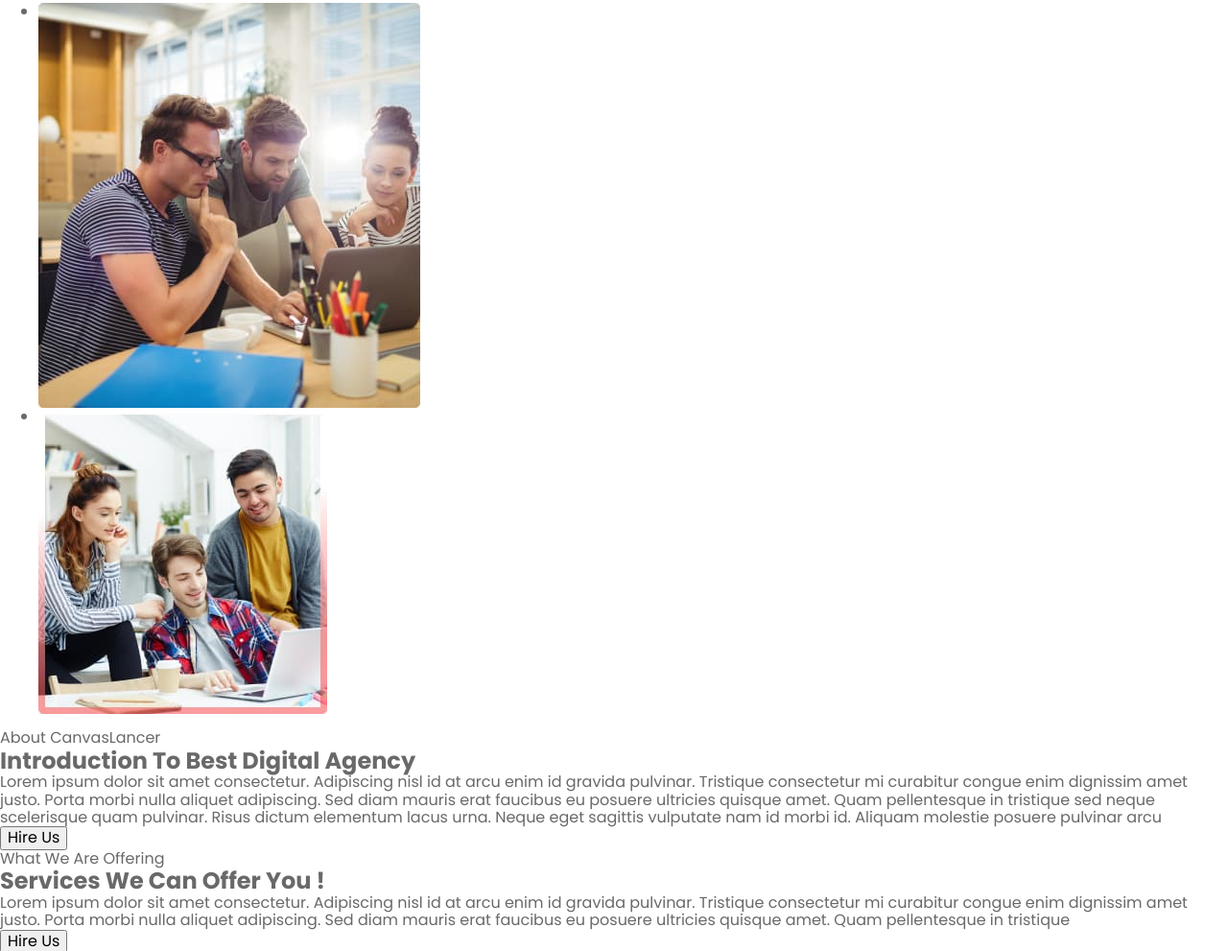
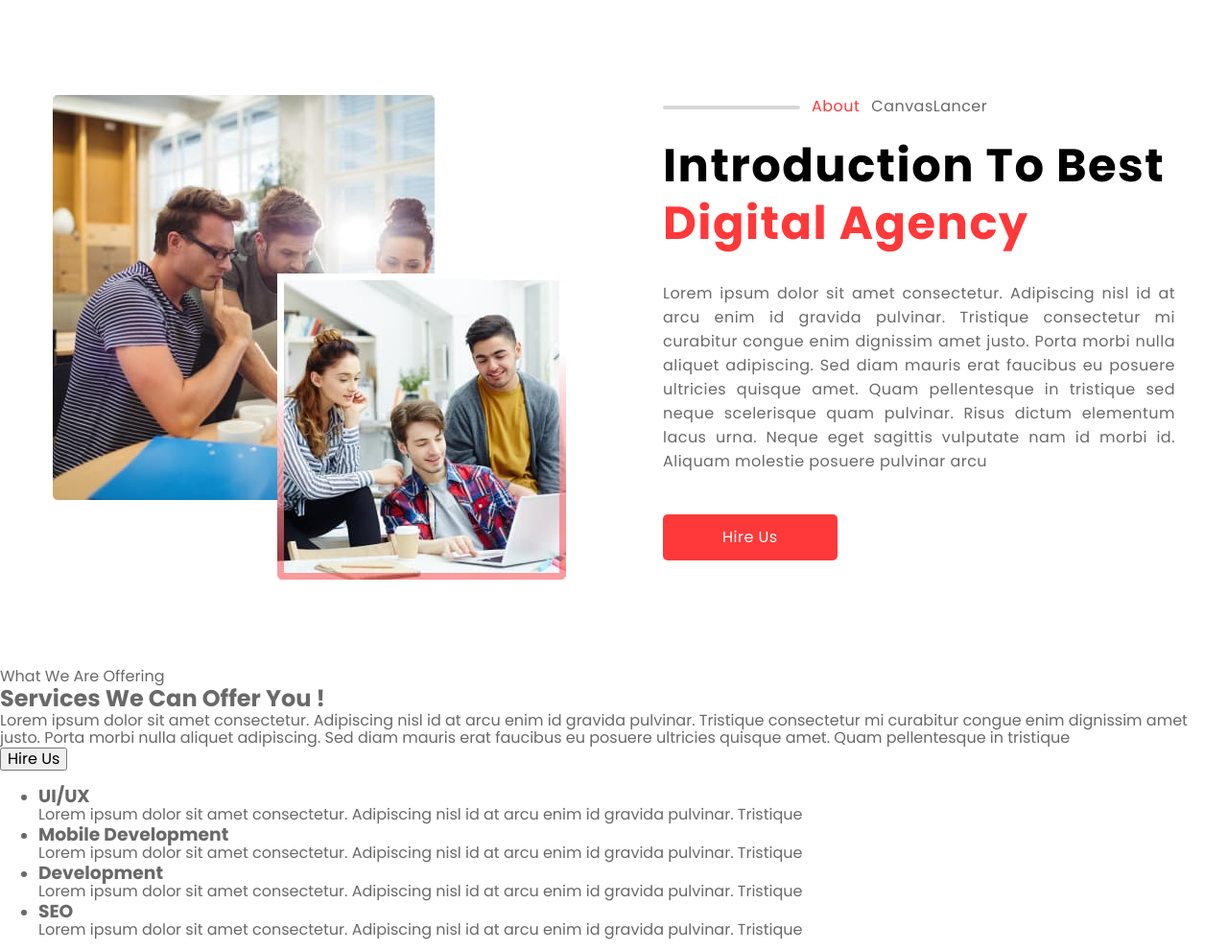
Before and after one commit to Viktoriia-Parpalii/team-project, a plain HTML site: page index.html in a window 1280 px wide. Shown: the part 848-1839 px from the top of the page at 96% size. Drawn offline with nearby package versions, Linux system fonts and the light colour scheme.

Commit message:
added-about-slyles

```diff
--- a/css/styles.css
+++ b/css/styles.css
@@ -5,40 +5,48 @@
   --color-light-red: #333335;
   --color-light-black: #696969;
   --body-color: #fff;
+  --title-color: #000000;
+  --line-color: #d8d8d8;
 }
 
-body{
- font-family: 'Poppins', sans-serif;
+body {
+  font-family: "Poppins", sans-serif;
   color: var(--color-light-black);
   background-color: var(--body-color);
 }
 
-h1,h2,h3,h4,h5,h6,p{
+h1,
+h2,
+h3,
+h4,
+h5,
+h6,
+p {
   margin: 0;
 }
 
-.list{
+.list {
   list-style: none;
   margin: 0;
   padding-left: 0;
 }
 
-.link{
+.link {
   text-decoration: none;
 }
 
-button{
+button {
   font-family: inherit;
   cursor: pointer;
 }
 
-img{
+img {
   display: block;
   max-width: 100%;
   height: auto;
 }
 
-.container{
+.container {
   width: 1200px;
   padding-left: 15px;
   padding-right: 15px;
@@ -57,10 +65,10 @@ img{
 }
 
 .header-logo {
-    font-family: 'Inter';
+  font-family: "Inter";
   font-weight: 600;
   font-size: 24px;
-    line-height: calc(29/24);
+  line-height: calc(29 / 24);
   color: var(--body-color);
   display: flex;
   align-items: center;
@@ -68,7 +76,7 @@ img{
 
 .nav-link {
   font-size: 16px;
-    line-height: calc(24/16);
+  line-height: calc(24 / 16);
   letter-spacing: 0.03em;
   color: var(--body-color);
   padding: 36px 0;
@@ -77,7 +85,7 @@ img{
 
 .header-button {
   font-size: 16px;
-    line-height: calc(24/16);
+  line-height: calc(24 / 16);
   letter-spacing: 0.03em;
   color: var(--body-color);
   background: var(--color-main-red);
@@ -117,19 +125,17 @@ width: 790px;
   text-align: center;
   margin-right: auto;
   margin-left: auto;
-
 }
 .hero-descr {
   font-size: 16px;
   line-height: 1.5;
   text-align: center;
   letter-spacing: 0.03em;
-color:var(--body-color);
+  color: var(--body-color);
   margin-bottom: 30px;
   width: 786px;
   margin-left: auto;
   margin-right: auto;
-
 }
 .hero-btn {
   font-size: 16px;
@@ -154,3 +160,76 @@ border-radius: 5px;
     margin-right: auto; */
   justify-content: center;
 }
+
+/* ====================  About us  ====================== */
+
+.about-us {
+  padding: 112px 0;
+}
+
+.about-container {
+  display: flex;
+  justify-content: space-between;
+}
+
+.about-list {
+  position: relative;
+}
+.position-img {
+  position: absolute;
+  top: 186px;
+  left: 234px;
+}
+
+.about-introduction {
+  width: 534px;
+}
+
+.about-subtitle {
+  font-size: 16px;
+  line-height: 1.56;
+  text-align: justify;
+  letter-spacing: 0.03em;
+  display: flex;
+  align-items: center;
+  gap: 12px;
+  margin-bottom: 19px;
+}
+
+.about-subtitle::before {
+  content: "";
+  width: 143px;
+  height: 1px;
+  border-radius: 4px;
+  border: 2px solid var(--line-color);
+}
+
+.about-title {
+  font-size: 48px;
+  line-height: 1.25;
+  letter-spacing: 0.03em;
+  color: var(--title-color);
+  margin-bottom: 31px;
+}
+
+.about-text {
+  font-size: 16px;
+  line-height: 1.56;
+  text-align: justify;
+  letter-spacing: 0.03em;
+  margin-bottom: 42px;
+}
+
+.about-btn {
+  font-size: 16px;
+  line-height: 1.5;
+  text-align: center;
+  letter-spacing: 0.03em;
+  color: var(--body-color);
+  background: var(--color-main-red);
+  padding: 12px 62px;
+  border: none;
+  border-radius: 5px;
+}
+
+/* ====================  /About us  ====================== */
--- a/index.html
+++ b/index.html
@@ -5,11 +5,17 @@
     <meta http-equiv="X-UA-Compatible" content="IE=edge" />
     <meta name="viewport" content="width=device-width, initial-scale=1.0" />
     <title>Canvas Lancer</title>
-    <link rel="preconnect" href="https://fonts.googleapis.com">
-<link rel="preconnect" href="https://fonts.gstatic.com" crossorigin>
-<link href="https://fonts.googleapis.com/css2?family=Inter:wght@500;600&family=Poppins:wght@300;400;700&display=swap" rel="stylesheet">
-<link rel="stylesheet" href="https://cdn.jsdelivr.net/npm/modern-normalize@1.1.0/modern-normalize.min.css">
-<link rel="stylesheet" href="./css/styles.css">
+    <link rel="preconnect" href="https://fonts.googleapis.com" />
+    <link rel="preconnect" href="https://fonts.gstatic.com" crossorigin />
+    <link
+      href="https://fonts.googleapis.com/css2?family=Inter:wght@500;600&family=Poppins:wght@300;400;700&display=swap"
+      rel="stylesheet"
+    />
+    <link
+      rel="stylesheet"
+      href="https://cdn.jsdelivr.net/npm/modern-normalize@1.1.0/modern-normalize.min.css"
+    />
+    <link rel="stylesheet" href="./css/styles.css" />
   </head>
   <body>
     <header class="header">
@@ -21,11 +27,21 @@
         >
         <nav class="nav">
           <ul class="nav-list list">
-          <li class="nav-items"><a class="nav-link link" href="./index.html">Home</a></li>
-          <li class="nav-items"><a class="nav-link link" href="#about">About Us</a></li>
-          <li class="nav-items"><a class="nav-link link" href="#services">Services</a></li>
-          <li class="nav-items"><a class="nav-link link" href="#portfolio">Portfolio</a></li>
-          <li class="nav-items"><a class="nav-link link" href="#customers">Testimonials</a></li>
+            <li class="nav-items">
+              <a class="nav-link link" href="./index.html">Home</a>
+            </li>
+            <li class="nav-items">
+              <a class="nav-link link" href="#about">About Us</a>
+            </li>
+            <li class="nav-items">
+              <a class="nav-link link" href="#services">Services</a>
+            </li>
+            <li class="nav-items">
+              <a class="nav-link link" href="#portfolio">Portfolio</a>
+            </li>
+            <li class="nav-items">
+              <a class="nav-link link" href="#customers">Testimonials</a>
+            </li>
             <li class="nav-items"><a class="nav-link link" href="">Faqs</a></li>
           </ul>
         </nav>
@@ -35,7 +51,9 @@
     <main>
       <section class="hero">
         <div class="container">
-          <p class="hero-subtitle">Welcome To <span class="subtitle-span" >Canavas Lancer</span></p>
+          <p class="hero-subtitle">
+            Welcome To <span class="subtitle-span">Canavas Lancer</span>
+          </p>
           <h1 class="hero-title">Designing the Future with Canvas Lancer</h1>
           <p class="hero-descr">
             Lorem ipsum dolor sit amet consectetur. Aliquam quisque cursus proin
@@ -47,26 +65,30 @@
               <button class="hero-btn" type="button">Hire Us</button>
             </li>
             <li>
-              <button class="hero-btn secondary-btn" type="button">View Portfolio</button>
+              <button class="hero-btn secondary-btn" type="button">
+                View Portfolio
+              </button>
             </li>
           </ul>
         </div>
-
       </section>
 
       <!-- About us -->
-      <section id="about">
-        <ul>
-          <li>
+      <section class="about-us" id="about">
+        <div class="container about-container">
+          <ul class="about-list list">
+            <li class="about-item">
               <img
+                class="about-img"
                 width="398"
                 height="422"
                 src="./img/about-us/img-1.jpg"
                 alt="people"
               />
             </li>
-          <li>
+            <li class="about-item">
               <img
+                class="about-img position-img"
                 width="301"
                 height="319"
                 src="./img/about-us/img-2.jpg"
@@ -74,18 +96,27 @@
               />
             </li>
           </ul>
-        <p>About CanvasLancer</p>
-        <h2>Introduction To Best Digital Agency</h2>
-        <p>
+          <div class="about-introduction">
+            <p class="about-subtitle">
+              <span class="subtitle-span">About</span> CanvasLancer
+            </p>
+            <h2 class="about-title">
+              Introduction To Best
+              <span class="subtitle-span">Digital Agency </span>
+            </h2>
+            <p class="about-text">
               Lorem ipsum dolor sit amet consectetur. Adipiscing nisl id at arcu
-          enim id gravida pulvinar. Tristique consectetur mi curabitur congue
-          enim dignissim amet justo. Porta morbi nulla aliquet adipiscing. Sed
-          diam mauris erat faucibus eu posuere ultricies quisque amet. Quam
-          pellentesque in tristique sed neque scelerisque quam pulvinar. Risus
-          dictum elementum lacus urna. Neque eget sagittis vulputate nam id
-          morbi id. Aliquam molestie posuere pulvinar arcu
+              enim id gravida pulvinar. Tristique consectetur mi curabitur
+              congue enim dignissim amet justo. Porta morbi nulla aliquet
+              adipiscing. Sed diam mauris erat faucibus eu posuere ultricies
+              quisque amet. Quam pellentesque in tristique sed neque scelerisque
+              quam pulvinar. Risus dictum elementum lacus urna. Neque eget
+              sagittis vulputate nam id morbi id. Aliquam molestie posuere
+              pulvinar arcu
             </p>
-        <button type="button">Hire Us</button>
+            <button class="about-btn" type="button">Hire Us</button>
+          </div>
+        </div>
       </section>
       <!-- Services -->
       <section id="services">
@@ -175,15 +206,24 @@
         <ul>
           <li>
             <h2>Name Here</h2>
-            <p>Lorem ipsum dolor sit amet consectetur. Nisi ullamcorper tincidunt odio arcu id praesent vitae. Facilisis vitae fringilla donec</p>
+            <p>
+              Lorem ipsum dolor sit amet consectetur. Nisi ullamcorper tincidunt
+              odio arcu id praesent vitae. Facilisis vitae fringilla donec
+            </p>
           </li>
           <li>
             <h2>Name Here</h2>
-            <p>Lorem ipsum dolor sit amet consectetur. Nisi ullamcorper tincidunt odio arcu id praesent vitae. Facilisis vitae fringilla donec</p>
+            <p>
+              Lorem ipsum dolor sit amet consectetur. Nisi ullamcorper tincidunt
+              odio arcu id praesent vitae. Facilisis vitae fringilla donec
+            </p>
           </li>
           <li>
             <h2>Name Here</h2>
-            <p>Lorem ipsum dolor sit amet consectetur. Nisi ullamcorper tincidunt odio arcu id praesent vitae. Facilisis vitae fringilla donec</p>
+            <p>
+              Lorem ipsum dolor sit amet consectetur. Nisi ullamcorper tincidunt
+              odio arcu id praesent vitae. Facilisis vitae fringilla donec
+            </p>
           </li>
         </ul>
       </section>
```
Lines whose indentation alone changed are shown as unchanged.
